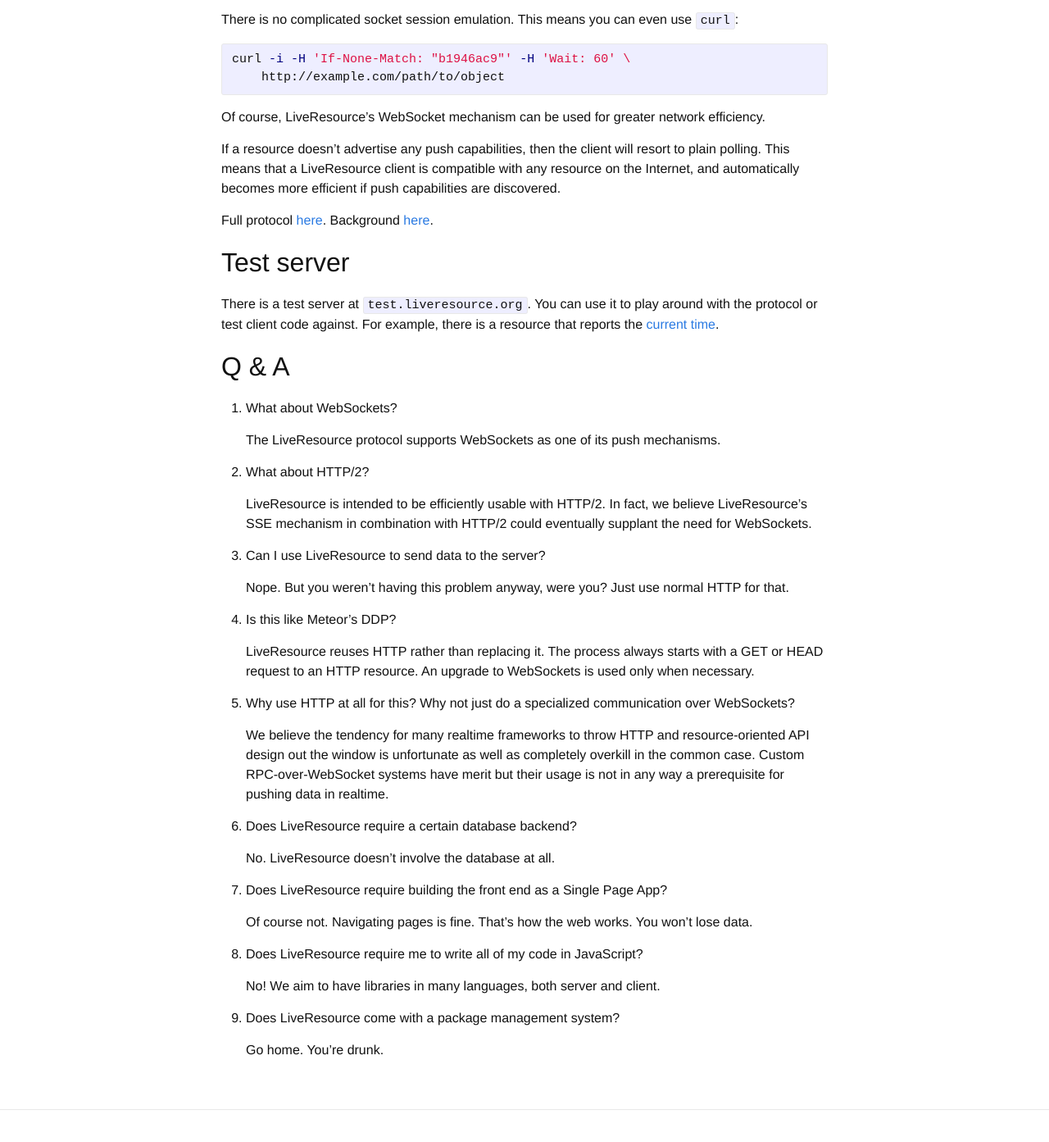
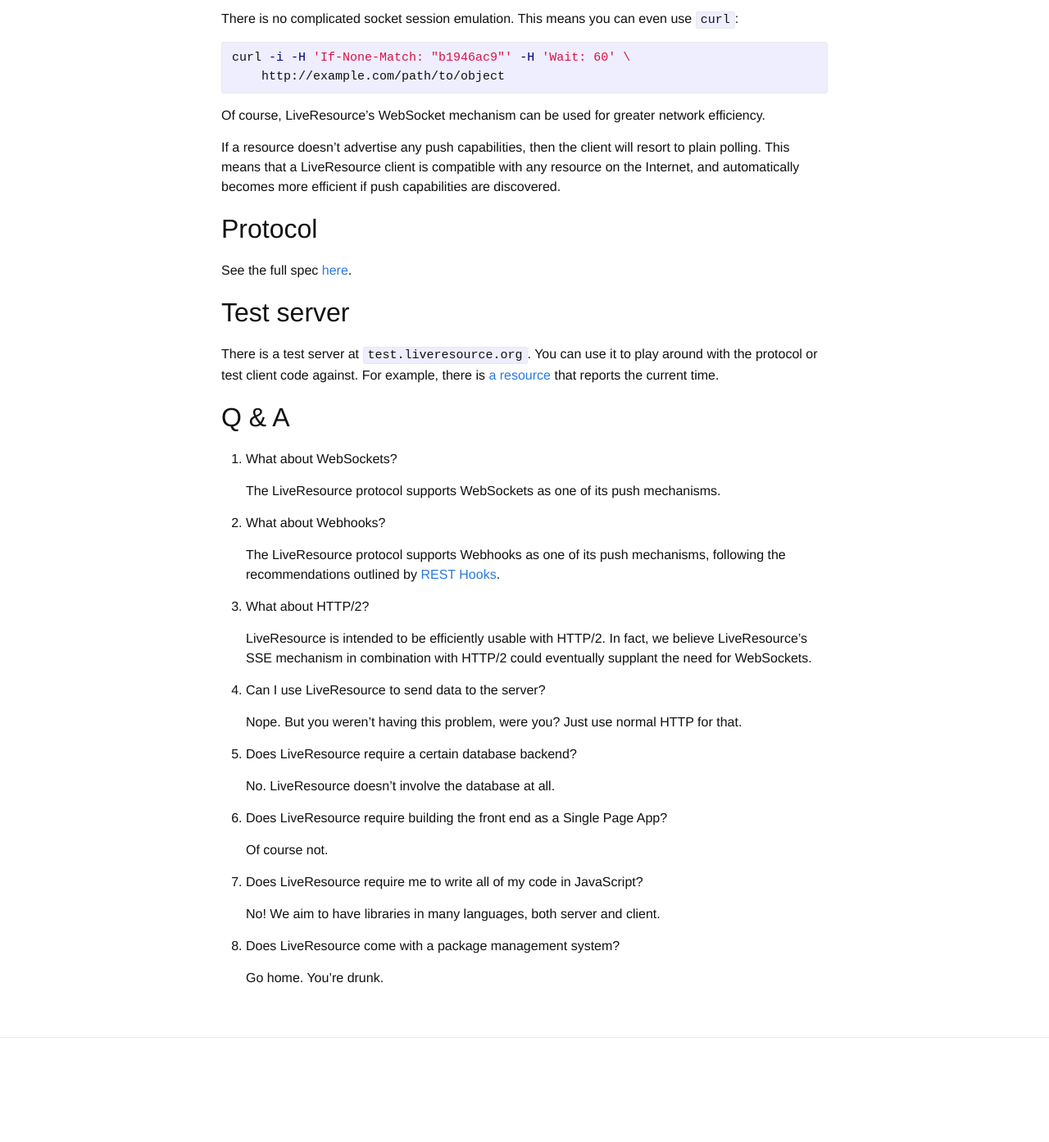
Before and after one commit to liveresource/website, a Jekyll site: the page built from index.md, in a window 1280 px wide and 1400 px high, scrolled down 1080 px. Shown: the top 1393 px of the window at 82% size. Built offline with Jekyll 4.4.1, drawn with Linux system fonts in a browser that asks for light colours; after the commit the page ends 2406 px from its top, so only the background shows below that; some of the changed text lies outside the part shown.

Commit message:
various text tweaks

```diff
--- a/index.md
+++ b/index.md
@@ -10,7 +10,7 @@ LiveResource is a **protocol specification** and **JavaScript reference library*
 * Optionally support WebSockets, but do so without abandoning established API principles.
 * Keep it simple. It should be possible to `curl` for updates.
 
-LiveResource differs from other realtime push solutions by providing a client-side interface modeled around synchronization rather than messaging or sockets. Here's an example using the JavaScript API:
+LiveResource differs from other realtime push solutions by providing a client-side interface modeled around synchronization rather than messaging or sockets. Here's an example using the JavaScript client library:
 
 {% highlight js %}
 var resource = new LiveResource('http://example.com/path/to/object');
@@ -22,7 +22,7 @@ resource.on('value', function (data) {
 How it works
 ------------
 
-The client makes a GET or HEAD request and discovers capabilities via `Link` headers in the response from the server:
+The client makes a GET or HEAD request to discover the capabilities of a resource:
 
 {% highlight http %}
 HTTP/1.1 200 OK
@@ -32,7 +32,7 @@ Link: </ws/>; rel=multiplex-socket
 Content-Type: application/json
 {% endhighlight %}
 
-The `value-wait` link indicates that you can make a GET request that hangs open until the value changes (this is known as long-polling). The `multiplex-socket` link is for WebSocket connectivity. Versioning is handled using ETags.
+For example, the `value-wait` link indicates that it's possible to make a GET request that hangs open until the value changes (this is known as long-polling). The `multiplex-socket` link is for WebSocket connectivity. Versioning is handled using ETags.
 
 What's nice about LiveResource's long-polling mechanism is that it is simple and stateless. It's just a GET request with `If-None-Match` and `Wait` headers:
 
@@ -54,12 +54,15 @@ Of course, LiveResource's WebSocket mechanism can be used for greater network ef
 
 If a resource doesn't advertise any push capabilities, then the client will resort to plain polling. This means that a LiveResource client is compatible with any resource on the Internet, and automatically becomes more efficient if push capabilities are discovered.
 
-Full protocol [here]({{ site.protocol_url }}). Background [here](/about/).
+Protocol
+--------
+
+See the full spec [here]({{ site.protocol_url }}).
 
 Test server
 -----------
 
-There is a test server at `test.liveresource.org`. You can use it to play around with the protocol or test client code against. For example, there is a resource that reports the [current time][test-resource].
+There is a test server at `test.liveresource.org`. You can use it to play around with the protocol or test client code against. For example, there is [a resource][test-resource] that reports the current time.
 
 Q & A
 -----
@@ -68,38 +71,33 @@ Q & A
 
    The LiveResource protocol supports WebSockets as one of its push mechanisms.
 
-2. What about HTTP/2?
+2. What about Webhooks?
+
+   The LiveResource protocol supports Webhooks as one of its push mechanisms, following the recommendations outlined by [REST Hooks][resthooks].
+
+3. What about HTTP/2?
 
    LiveResource is intended to be efficiently usable with HTTP/2. In fact, we believe LiveResource's SSE mechanism in combination with HTTP/2 could eventually supplant the need for WebSockets.
 
-3. Can I use LiveResource to send data to the server?
+4. Can I use LiveResource to send data to the server?
 
-   Nope. But you weren't having this problem anyway, were you? Just use normal HTTP for that.
+   Nope. But you weren't having this problem, were you? Just use normal HTTP for that.
 
-4. Is this like Meteor's DDP?
-
-   LiveResource reuses HTTP rather than replacing it. The process always starts with a GET or HEAD request to an HTTP resource. An upgrade to WebSockets is used only when necessary.
-
-5. Why use HTTP at all for this? Why not just do a specialized communication over WebSockets?
-
-   We believe the tendency for many realtime frameworks to throw HTTP and resource-oriented API design out the window is unfortunate as well as completely overkill in the common case. Custom RPC-over-WebSocket systems have merit but their usage is not in any way a prerequisite for pushing data in realtime.
-
-6. Does LiveResource require a certain database backend?
+5. Does LiveResource require a certain database backend?
 
    No. LiveResource doesn't involve the database at all.
 
-7. Does LiveResource require building the front end as a Single Page App?
+6. Does LiveResource require building the front end as a Single Page App?
 
-   Of course not. Navigating pages is fine. That's how the web works. You won't lose data.
+   Of course not.
 
-8. Does LiveResource require me to write all of my code in JavaScript?
+7. Does LiveResource require me to write all of my code in JavaScript?
 
    No! We aim to have libraries in many languages, both server and client.
 
-9. Does LiveResource come with a package management system?
+8. Does LiveResource come with a package management system?
 
    Go home. You're drunk.
 
-[realcrowd-post]: http://code.realcrowd.com/restful-realtime/
 [resthooks]: http://resthooks.org/
 [test-resource]: http://test.liveresource.org/test
```
Also changed, not shown: about.md (+2 -2 lines).
